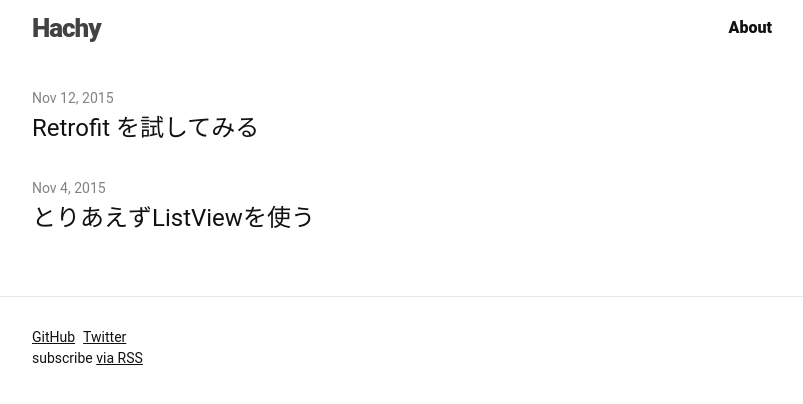
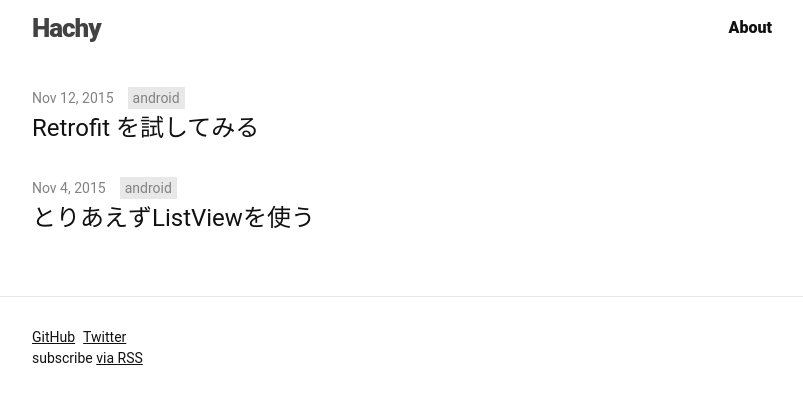
Before and after one commit to hachy/hachy.github.io, a Jekyll site: the page built from index.html, in a window 1280 px wide. Shown: the top 404 px of the page, without its empty margins (238-1041 px from the left). Built offline with Jekyll 4.4.1, drawn with Linux system fonts in a browser that asks for light colours; Markdown is read by kramdown in place of the engine named in the settings.

Commit message:
add tags

```diff
--- a/_layouts/post.html
+++ b/_layouts/post.html
@@ -5,7 +5,11 @@
 
   <header class="post-header">
     <h1 class="post-title" itemprop="name headline">{{ page.title }}</h1>
-    <p class="post-meta"><time datetime="{{ page.date | date_to_xmlschema }}" itemprop="datePublished">{{ page.date | date: "%b %-d, %Y" }}</time>{% if page.author %} • <span itemprop="author" itemscope itemtype="http://schema.org/Person"><span itemprop="name">{{ page.author }}</span></span>{% endif %}</p>
+    <p class="post-meta">
+      <time datetime="{{ page.date | date_to_xmlschema }}" itemprop="datePublished">{{ page.date | date: "%b %-d, %Y" }}</time>
+      {% if page.author %} • <span itemprop="author" itemscope itemtype="http://schema.org/Person"><span itemprop="name">{{ page.author }}</span></span>{% endif %}
+      {% if page.tags %}<span class="tags">{{ page.tags }}</span>{% endif %}
+    </p>
   </header>
 
   <div class="post-content" itemprop="articleBody">
--- a/_sass/_layout.scss
+++ b/_sass/_layout.scss
@@ -187,3 +187,11 @@
     //     }
     // }
 }
+
+.tags {
+  background: $grey-color-light;
+  color: $grey-color;
+  font-size: $small-font-size;
+  margin-left: 10px;
+  padding: 3px 5px;
+}
--- a/index.html
+++ b/index.html
@@ -8,6 +8,7 @@
     {% for post in site.posts %}
       <li>
         <span class="post-meta">{{ post.date | date: "%b %-d, %Y" }}</span>
+        {% if post.tags %}<span class="tags">{{ post.tags }}</span>{% endif %}
 
         <h2>
           <a class="post-link" href="{{ post.url | prepend: site.baseurl }}">{{ post.title }}</a>
```
